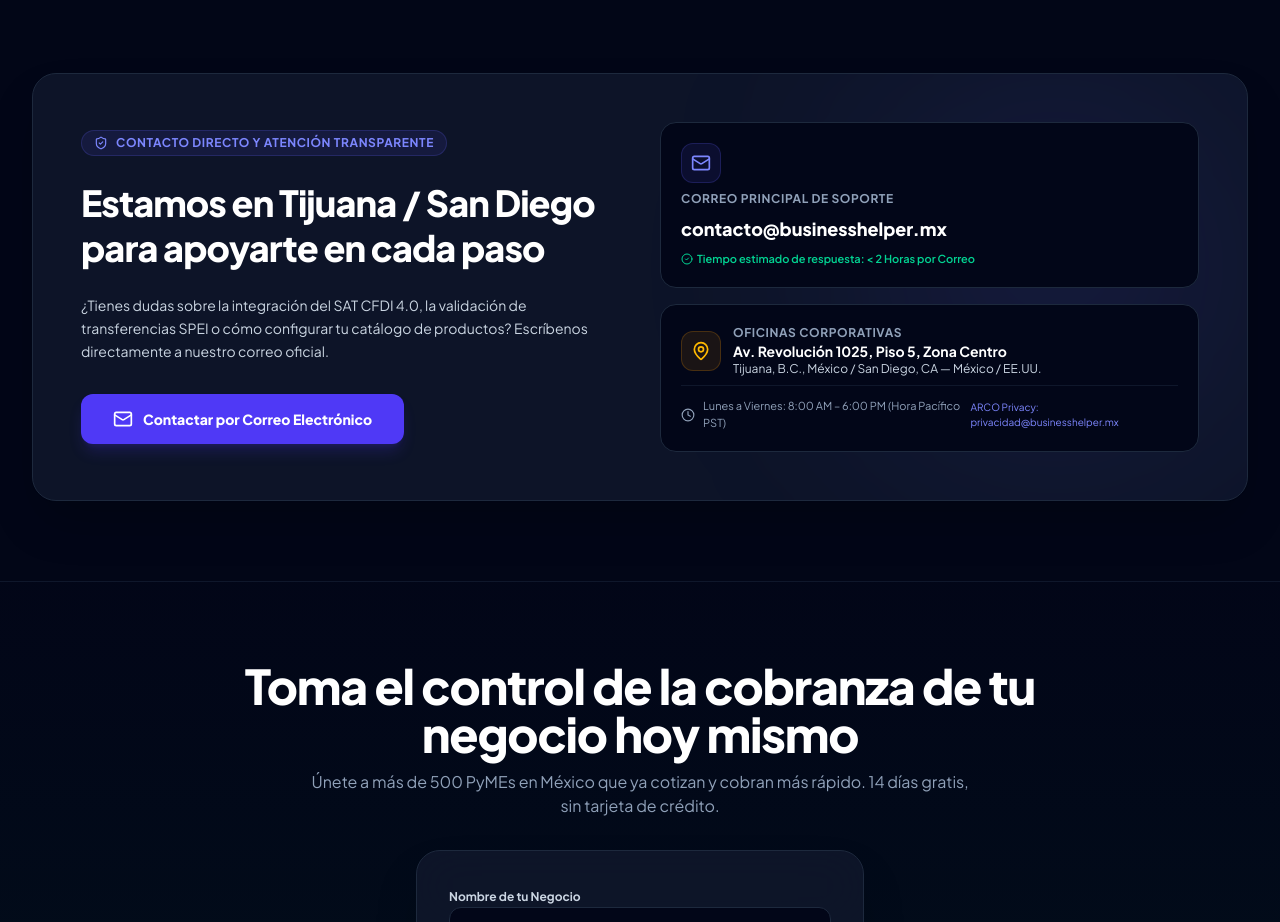
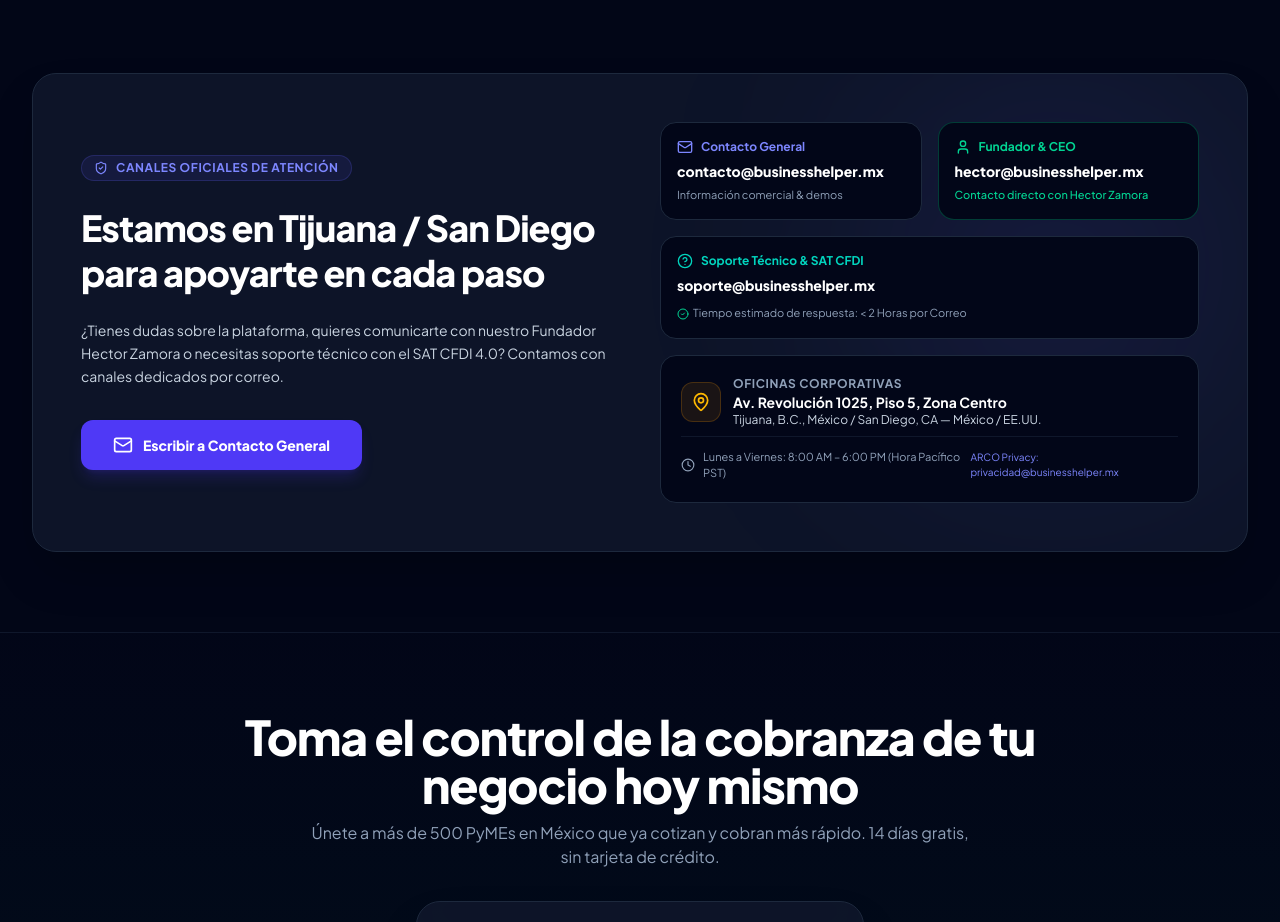
Before and after one commit to jesushzv/business-helper, a Next.js app: page / in a window 1280 px wide. Shown: the part 8880-9802 px from the top of the page. Built offline with nearby package versions, Linux system fonts and the light colour scheme.

Commit message:
feat: expand contact section with dedicated founder and support email channels and update corresponding test coverage

```diff
--- a/components/landing/ContactSection.tsx
+++ b/components/landing/ContactSection.tsx
@@ -2,7 +2,7 @@
 
 import React from 'react';
 import { CONTACT_INFO } from '@/lib/trustData';
-import { Mail, MapPin, Clock, ShieldCheck, CheckCircle2 } from 'lucide-react';
+import { Mail, MapPin, Clock, ShieldCheck, CheckCircle2, User, HelpCircle } from 'lucide-react';
 
 export function ContactSection() {
   return (
@@ -13,7 +13,7 @@
         <div className="lg:col-span-6 space-y-6">
           <div className="inline-flex items-center gap-2 px-3 py-1 rounded-full bg-indigo-500/10 border border-indigo-500/20 text-indigo-400 text-xs font-bold uppercase tracking-wider">
             <ShieldCheck className="w-3.5 h-3.5" />
-            <span>Contacto Directo y Atención Transparente</span>
+            <span>Canales Oficiales de Atención</span>
           </div>
 
           <h2 className="text-3xl sm:text-4xl font-black text-white tracking-tight leading-tight">
@@ -21,32 +21,52 @@
           </h2>
 
           <p className="text-slate-300 text-sm leading-relaxed">
-            ¿Tienes dudas sobre la integración del SAT CFDI 4.0, la validación de transferencias SPEI o cómo configurar tu catálogo de productos? Escríbenos directamente a nuestro correo oficial.
+            ¿Tienes dudas sobre la plataforma, quieres comunicarte con nuestro Fundador Hector Zamora o necesitas soporte técnico con el SAT CFDI 4.0? Contamos con canales dedicados por correo.
           </p>
 
           <div className="pt-2 flex flex-col sm:flex-row gap-4">
             <a
               href={`mailto:${CONTACT_INFO.email}?subject=${encodeURIComponent(
-                'Consulta de Información — Business Helper'
+                'Información General — Business Helper'
               )}`}
               className="min-h-[50px] px-8 py-3.5 bg-indigo-600 hover:bg-indigo-500 text-white font-black rounded-xl shadow-lg shadow-indigo-600/20 transition-all flex items-center justify-center gap-2.5 text-sm active:scale-95"
             >
               <Mail className="w-5 h-5" />
-              <span>Contactar por Correo Electrónico</span>
+              <span>Escribir a Contacto General</span>
             </a>
           </div>
         </div>
 
         <div className="lg:col-span-6 grid grid-cols-1 sm:grid-cols-2 gap-4">
-          {/* Main Support Email Card */}
-          <div className="p-5 rounded-2xl bg-slate-950 border border-slate-800 space-y-2 sm:col-span-2">
-            <div className="w-10 h-10 rounded-xl bg-indigo-500/10 text-indigo-400 flex items-center justify-center border border-indigo-500/20">
-              <Mail className="w-5 h-5" />
+          {/* General Contact Card */}
+          <div className="p-4 rounded-2xl bg-slate-950 border border-slate-800 space-y-1.5">
+            <div className="flex items-center gap-2 text-indigo-400 font-bold text-xs">
+              <Mail className="w-4 h-4" />
+              <span>Contacto General</span>
             </div>
-            <div className="text-xs font-bold text-slate-400 uppercase tracking-wider">Correo Principal de Soporte</div>
-            <div className="text-lg font-extrabold text-white break-all">{CONTACT_INFO.email}</div>
-            <div className="text-[11px] text-emerald-400 font-semibold flex items-center gap-1">
-              <CheckCircle2 className="w-3 h-3" /> Tiempo estimado de respuesta: {CONTACT_INFO.responseTimeSLA}
+            <div className="text-sm font-extrabold text-white break-all">{CONTACT_INFO.email}</div>
+            <div className="text-[11px] text-slate-400">Información comercial & demos</div>
+          </div>
+
+          {/* Founder Direct Card */}
+          <div className="p-4 rounded-2xl bg-slate-950 border border-emerald-500/30 space-y-1.5">
+            <div className="flex items-center gap-2 text-emerald-400 font-bold text-xs">
+              <User className="w-4 h-4" />
+              <span>Fundador & CEO</span>
+            </div>
+            <div className="text-sm font-extrabold text-white break-all">{CONTACT_INFO.founderEmail}</div>
+            <div className="text-[11px] text-emerald-400 font-medium">Contacto directo con Hector Zamora</div>
+          </div>
+
+          {/* Tech Support Card */}
+          <div className="p-4 rounded-2xl bg-slate-950 border border-slate-800 space-y-1.5 sm:col-span-2">
+            <div className="flex items-center gap-2 text-teal-400 font-bold text-xs">
+              <HelpCircle className="w-4 h-4" />
+              <span>Soporte Técnico & SAT CFDI</span>
+            </div>
+            <div className="text-sm font-extrabold text-white break-all">{CONTACT_INFO.supportEmail}</div>
+            <div className="text-[11px] text-slate-400 flex items-center gap-1 pt-1">
+              <CheckCircle2 className="w-3 h-3 text-emerald-400" /> Tiempo estimado de respuesta: {CONTACT_INFO.responseTimeSLA}
             </div>
           </div>
 
--- a/scripts/test-runner.js
+++ b/scripts/test-runner.js
@@ -2409,9 +2409,11 @@
   assert.strictEqual(pacBadge !== undefined, true, 'PAC partner badge must exist');
 });
 
-test('Contact info includes Tijuana / San Diego location, support email, and privacy email', () => {
+test('Contact info includes Tijuana / San Diego location, contacto, hector, and soporte email channels', () => {
   const trustData = require('../lib/trustData.ts');
-  assert.strictEqual(typeof trustData.CONTACT_INFO.email, 'string', 'Support email must exist');
+  assert.strictEqual(typeof trustData.CONTACT_INFO.email, 'string', 'General contacto email must exist');
+  assert.strictEqual(typeof trustData.CONTACT_INFO.founderEmail, 'string', 'Founder hector email must exist');
+  assert.strictEqual(typeof trustData.CONTACT_INFO.supportEmail, 'string', 'Tech soporte email must exist');
   assert.strictEqual(trustData.CONTACT_INFO.privacyEmail, 'privacidad@businesshelper.mx', 'Privacy email must match privacidad@businesshelper.mx');
   assert.strictEqual(trustData.CONTACT_INFO.cityState.includes('Tijuana'), true, 'City/State must include Tijuana');
 });
```
